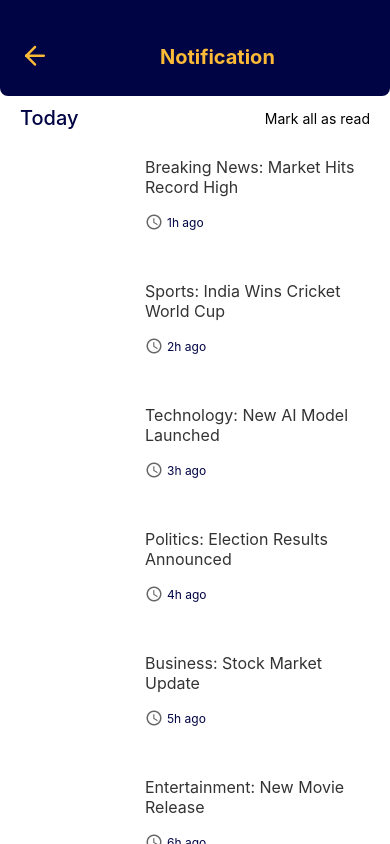
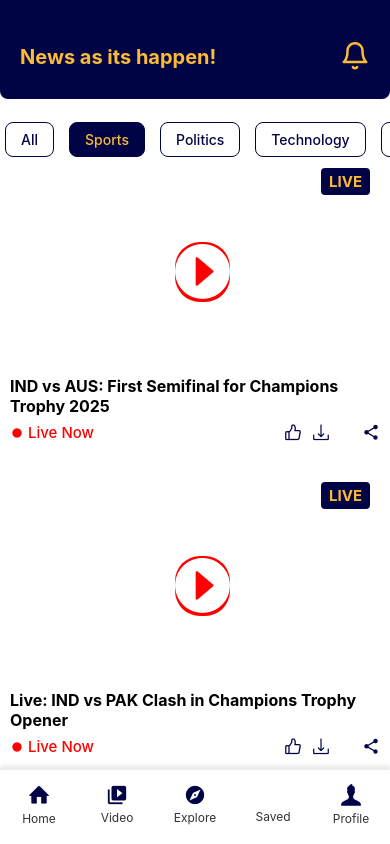
Before and after one commit to dilshand3/newsPortal, a React Native app: screen / in a window 390 px wide. Built offline with nearby package versions, Linux system fonts and the light colour scheme.

Commit message:
livenews screen completed

```diff
--- a/App.jsx
+++ b/App.jsx
@@ -16,6 +16,7 @@ import ExploreNews from './src/Screen/ExploreNews';
 import NewsVideo from './src/Screen/NewsVideo';
 import SavedNewsArticle from './src/Screen/SavedNews';
 import NewsNotification from './src/Screen/NewsNotification';
+import LiveNews from './src/Screen/LiveNews';
 
 const Tab = createBottomTabNavigator();
 
@@ -46,7 +47,8 @@ const App = () => {
       {/* <ExploreNews/> */}
       {/* <NewsVideo/> */}
       {/* <SavedNewsArticle/> */}
-      <NewsNotification/>
+      {/* <NewsNotification/> */}
+      <LiveNews/>
     </View>
   );
 };
--- /dev/null
+++ b/src/Screen/LiveNews.jsx
@@ -0,0 +1,73 @@
+import { StyleSheet, Text, View, FlatList } from 'react-native';
+import React, { useState } from 'react';
+import HeaderInput from '../components/SearchInput';
+import CategoryItem from '../components/CategoryItem';
+import LiveVideo from '../components/LiveVideo';
+import ReusableButton from '../components/SubmitBtn';
+import BottomTab from '../components/BottomTab';
+
+const LiveNews = () => {
+    const categoriesFromAPI = ['All', 'Sports', 'Politics', 'Technology', 'Business'];
+    const [activeCategory, setActiveCategory] = useState(categoriesFromAPI[1]);
+    const img1 = require("assets/newsImg1.jpeg");
+
+    const liveVideosData = [
+        { id: '1', title: "IND vs AUS: First Semifinal for Champions Trophy 2025", image: img1 },
+        { id: '2', title: "Live: IND vs PAK Clash in Champions Trophy Opener", image: img1 },
+        { id: '3', title: "AUS vs ENG: Quarterfinal Showdown in Champions Trophy", image: img1 },
+        { id: '4', title: "Breaking: IND Secures Spot in Champions Trophy Final", image: img1 },
+        { id: '5', title: "Live Updates: SA vs NZ in Champions Trophy Semifinal", image: img1 },
+        { id: '6', title: "ENG vs IND: Thrilling Finish in Champions Trophy Match", image: img1 },
+        { id: '7', title: "AUS Dominates PAK in Champions Trophy Group Stage", image: img1 },
+        { id: '8', title: "Live: NZ vs AUS Battle for Semifinal Spot", image: img1 },
+        { id: '9', title: "IND vs SA: Epic Encounter in Champions Trophy 2025", image: img1 },
+        { id: '10', title: "Final Preview: IND vs AUS for Champions Trophy Title", image: img1 },
+    ];
+
+    return (
+        <View style={styles.container}>
+            <HeaderInput title={"News as its happen!"} showSearchInput={false} />
+            <FlatList
+                data={categoriesFromAPI}
+                horizontal
+                showsHorizontalScrollIndicator={false}
+                keyExtractor={(item) => item}
+                renderItem={({ item }) => (
+                    <CategoryItem
+                        category={item}
+                        isActive={activeCategory === item}
+                        onPress={() => setActiveCategory(item)}
+                    />
+                )}
+                style={styles.categoryList}
+            />
+            <FlatList
+                data={liveVideosData}
+                renderItem={({ item }) => (
+                    <LiveVideo title={item.title} image={item.image} />
+                )}
+                keyExtractor={item => item.id}
+                style={styles.videoList}
+            />
+            <BottomTab />
+        </View>
+    );
+};
+
+export default LiveNews;
+
+const styles = StyleSheet.create({
+    container: {
+        flex: 1,
+        backgroundColor: "white"
+    },
+    categoryList: {
+        paddingVertical: 10,
+    },
+    videoList: {
+        flex: 1,
+        paddingVertical: 10,
+        marginTop : -550,
+        paddingBottom : 200
+    }
+});
--- a/src/Screen/NewsNotification.jsx
+++ b/src/Screen/NewsNotification.jsx
@@ -3,7 +3,6 @@ import React from 'react';
 import Feather from "react-native-vector-icons/Feather";
 import { PURPLECOLOR } from '../constants/color';
 import NewsCard from '../components/NewsCard';
-import BottomTab from '../components/BottomTab';
 
 const NewsNotification = () => {
   const img1 = require("assets/newsImg1.jpeg");
--- /dev/null
+++ b/src/components/LiveVideo.jsx
@@ -0,0 +1,137 @@
+import { StyleSheet, Text, View, Pressable, Image } from 'react-native';
+import React from 'react';
+import AntDesign from "react-native-vector-icons/AntDesign";
+import Entypo from "react-native-vector-icons/Entypo";
+import { PURPLECOLOR } from '../constants/color';
+import MaterialIcons from "react-native-vector-icons/MaterialIcons";
+
+const LiveVideo = ({ image, title }) => {
+    const unsaved = require("assets/unsaved.png");
+
+    return (
+        <View style={styles.container}>
+            <View style={styles.videoContainer}>
+                <Image
+                    source={image}
+                    style={styles.thumbnail}
+                    resizeMode="cover"
+                />
+                <View style={styles.liveBadge}>
+                    <Text style={styles.liveText}>LIVE</Text>
+                </View>
+                <View style={styles.playButton}>
+                    <AntDesign name="play" size={55} color="white" />
+                </View>
+            </View>
+            <View style={styles.content}>
+                <Text style={styles.title} numberOfLines={2}>
+                    {title}
+                </Text>
+                <View style={styles.infoContainer}>
+                    <View style={styles.liveDot}>
+                        <MaterialIcons name="fiber-manual-record" size={14} color="red" />
+                        <Text style={styles.liveStatus}>Live Now</Text>
+                    </View>
+
+                    <View style={styles.iconsContainer}>
+                        <Pressable style={styles.iconButton}>
+                            <AntDesign name="like2" size={18} color={PURPLECOLOR} />
+                        </Pressable>
+                        <Pressable style={styles.iconButton}>
+                            <AntDesign name="download" size={18} color={PURPLECOLOR} />
+                        </Pressable>
+                        <Pressable style={styles.iconButton}>
+                            <Image source={unsaved} style={{ width: 12, height: 18 }} />
+                        </Pressable>
+                        <Pressable style={styles.iconButton}>
+                            <Entypo name="share" size={18} color={PURPLECOLOR} />
+                        </Pressable>
+                    </View>
+                </View>
+            </View>
+        </View>
+    );
+};
+
+export default LiveVideo;
+
+const styles = StyleSheet.create({
+    container: {
+        width: "100%",
+        paddingHorizontal: 10,
+        marginVertical: 10,
+    },
+    videoContainer: {
+        position: 'relative',
+        width: '100%',
+        aspectRatio: 16 / 9,
+        borderRadius: 8,
+        overflow: 'hidden',
+    },
+    thumbnail: {
+        width: '100%',
+        height: '100%',
+    },
+    liveBadge: {
+        position: 'absolute',
+        top: 10,
+        right: 10,
+        backgroundColor: PURPLECOLOR,
+        paddingVertical: 4,
+        paddingHorizontal: 8,
+        borderRadius: 4,
+    },
+    liveText: {
+        color: '#FCBA37',
+        fontSize: 15,
+        fontWeight: 'bold',
+    },
+    playButton: {
+        position: 'absolute',
+        top: '50%',
+        left: '50%',
+        transform: [{ translateX: -20 }, { translateY: -20 }],
+        backgroundColor: "red",
+        borderRadius: 25,
+    },
+    content: {
+        paddingVertical: 10,
+    },
+    title: {
+        fontSize: 16,
+        fontWeight: 'bold',
+        color: '#000',
+        marginBottom: 5,
+    },
+    infoContainer: {
+        flexDirection: 'row',
+        alignItems: 'center',
+        gap: 5,
+        justifyContent: "space-between"
+    },
+    liveDot: {
+        paddingTop: 2,
+        flexDirection: "row",
+        alignItems: "center",
+        gap: 4
+    },
+    liveStatus: {
+        fontSize: 15,
+        color: 'red',
+        fontWeight: '500',
+    },
+    saveButton: {
+        marginLeft: 'auto',
+    },
+    saveIcon: {
+        width: 20,
+        height: 20,
+    },
+    iconsContainer: {
+        flexDirection: "row",
+        alignItems: "center",
+    },
+    iconButton: {
+        marginLeft: 10,
+    },
+});
```
